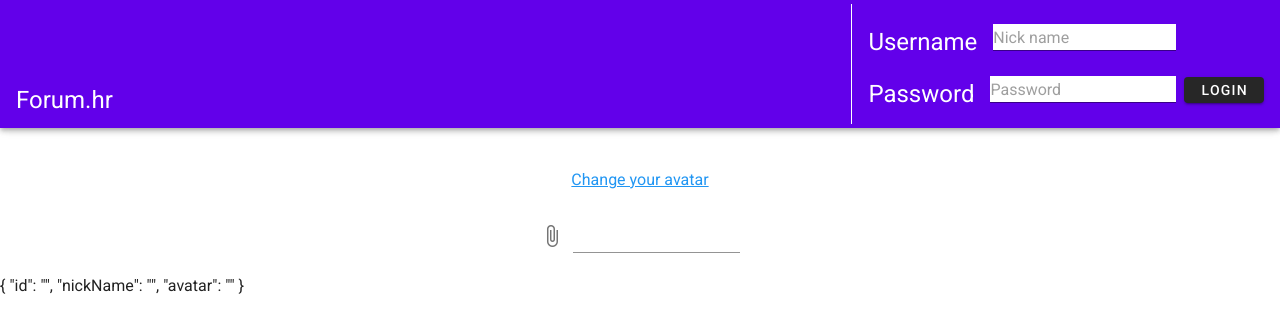
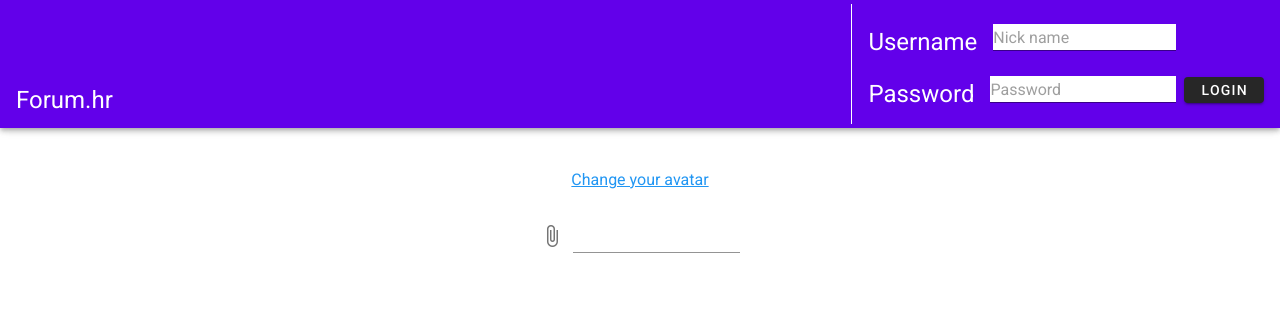
Before and after one commit to nsmokva/forum, a Vue app: page /profile/1 in a window 1280 px wide. Shown: the top 332 px of the page. Built offline with nearby package versions, Linux system fonts and the light colour scheme; no server answers.

Commit message:
before incorporating cropperjs

```diff
--- a/src/views/Profile.vue
+++ b/src/views/Profile.vue
@@ -1,12 +1,11 @@
 <template>
   <div>
-    <v-img v-if="loggedInUser.avatar" max-height="150" max-width="250" :src="'/backend/user/images/' + loggedInUser.avatar" class="mx-auto mt-8"></v-img>
+    <v-img v-if="loggedInUser.avatar" height="200" width="200" :src="'/backend/user/images/' + loggedInUser.avatar" class="mx-auto mt-8"></v-img>
     <p class="font-weight-bold text-h4 text-center pt-6">{{loggedInUser.nickName}}</p>
     <p class="text-center blue--text text-decoration-underline">Change your avatar</p>
     <div class="n-div mx-auto">
       <v-file-input @change="photoChanged"></v-file-input>
     </div>
-    {{loggedInUser}}
   </div>
 </template>
 
```
